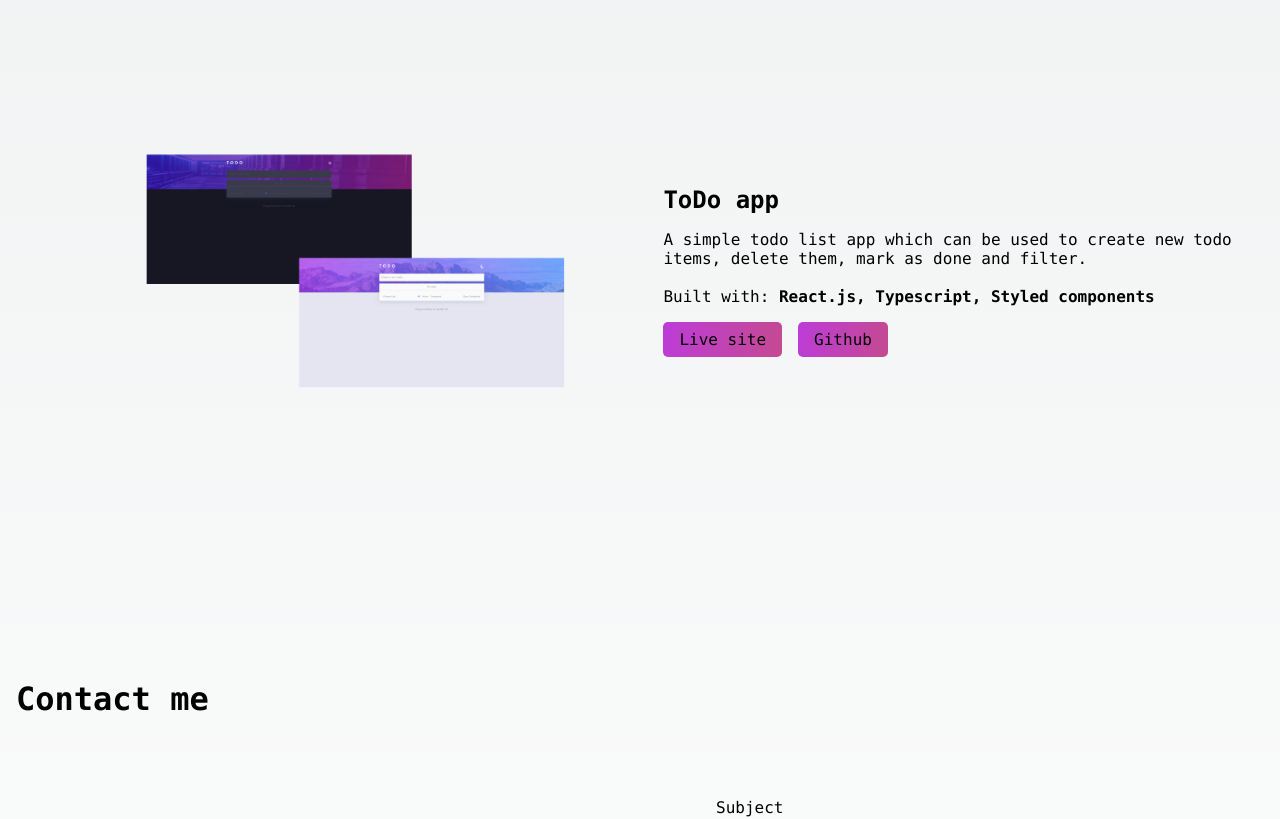
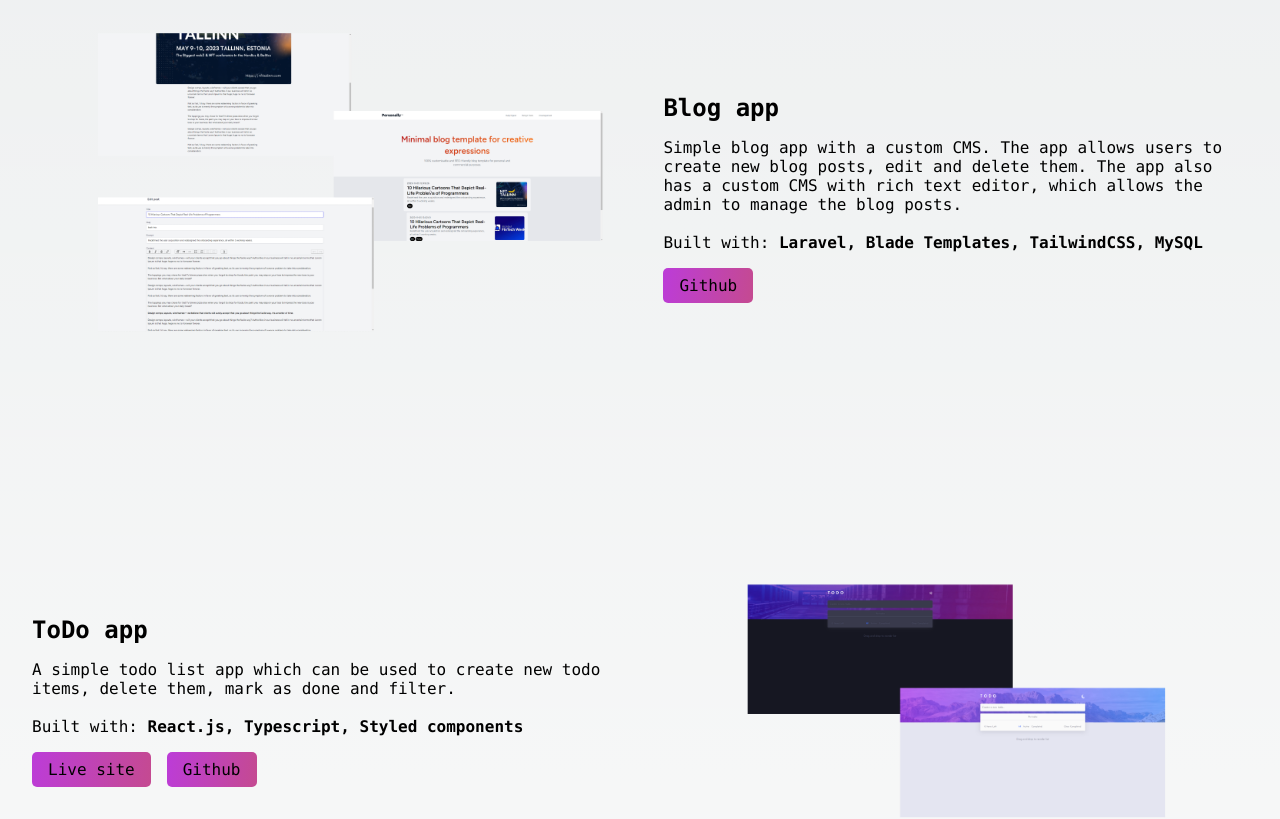
Before and after one commit to RytisKac/portfolio, a Next.js app: page / in a window 1280 px wide. Shown: the part 3020-3839 px from the top of the page. Built offline with nearby package versions, Linux system fonts and the light colour scheme.

Commit message:
Add new project

```diff
--- a/src/components/Projects/Projects.tsx
+++ b/src/components/Projects/Projects.tsx
@@ -1,6 +1,7 @@
 import React from 'react';
 import Trackr from '../../assets/trackr.png';
 import CryptoTracker from '../../assets/crypto-tracker.png';
+import Blog from '../../assets/blog.png';
 import Todo from '../../assets/todo-app.png';
 import styles from './Projects.module.scss';
 import Image from 'next/image';
@@ -69,6 +70,30 @@ const Projects = (props: Props) => {
 				</div>
 				<div className={styles.projectContainer}>
 					<div className={styles.text}>
+						<h2>Blog app</h2>
+						<p>
+							Simple blog app with a custom CMS. The app allows users to create
+							new blog posts, edit and delete them. The app also has a custom
+							CMS with rich text editor, which allows the admin to manage the
+							blog posts.
+							<br />
+							<br />
+							Built with: <b>Laravel, Blade Templates, TailwindCSS, MySQL</b>
+						</p>
+						<div className={styles.buttonsWrapper}>
+							<Button
+								text="Github"
+								href="https://github.com/RytisKac/blog-app"
+								target="_blank"
+							/>
+						</div>
+					</div>
+					<div className={styles.image}>
+						<Image src={Blog} alt="Blog app screenshots" />
+					</div>
+				</div>
+				<div className={styles.projectContainer}>
+					<div className={styles.text}>
 						<h2>ToDo app</h2>
 						<p>
 							A simple todo list app which can be used to create new todo items,
```
Also changed, not shown: src/assets/blog.png (added).
